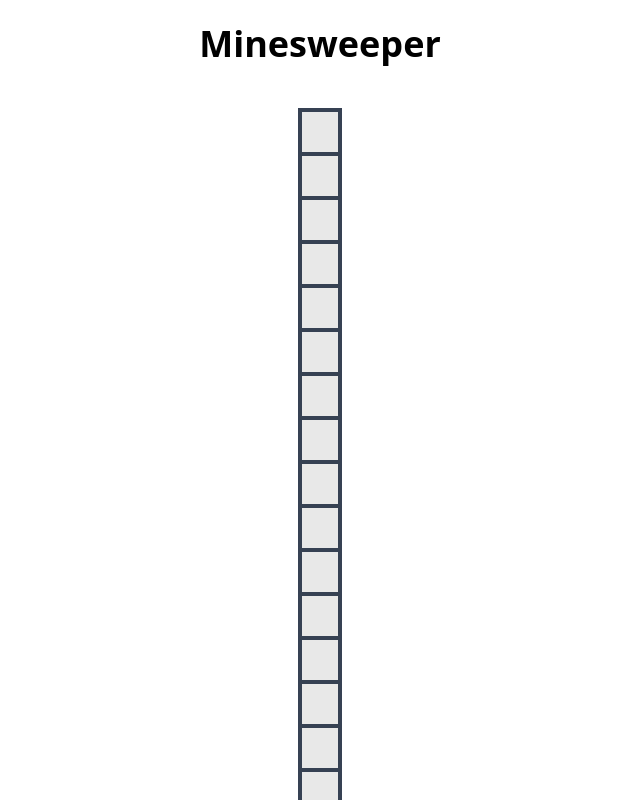
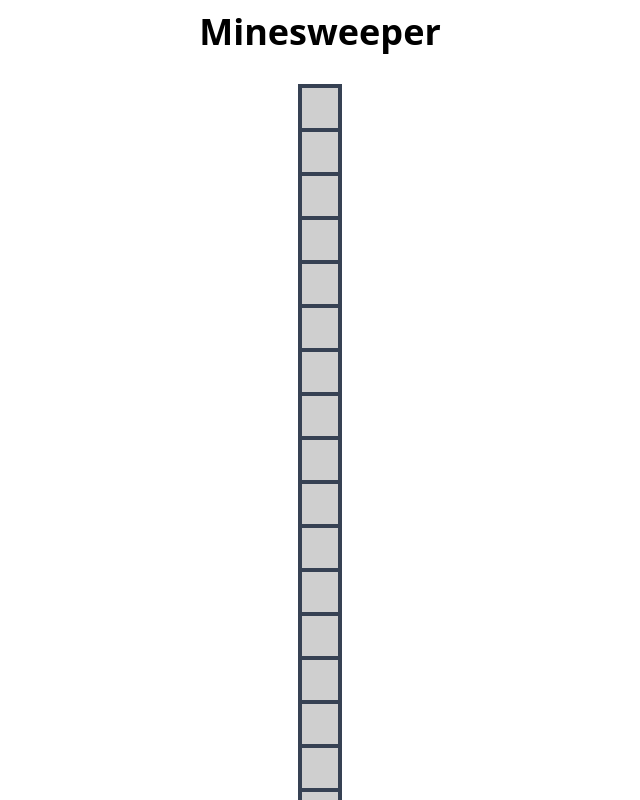
Before and after one commit to Isaac-Kingsley007/Mini-Games, a React (Vite) app: page /minesweeper in a window 1280 px wide. Shown: the top 800 px of the page, without its empty margins (320-960 px from the left). Built offline with nearby package versions, Linux system fonts and the light colour scheme.

Commit message:
Minesweeper Style Changes

```diff
--- a/src/games/minesweeper/MinesweeperPage.tsx
+++ b/src/games/minesweeper/MinesweeperPage.tsx
@@ -1,4 +1,4 @@
-import { useMemo, useState, useReducer, useEffect } from "react"
+import { useMemo, useState, useReducer, useEffect, useRef } from "react"
 import MinesweeperBoard from "./components/MinesweeperBoard"
 import MinesweeperGame from "./MinesweeperGame"
 
@@ -11,13 +11,19 @@
   const [wins, setWins] = useState(0);
   const [loses, setLoses] = useState(0);
 
+  const messageRef = useRef<HTMLParagraphElement>(null);
+
   useEffect(() => {
     if(minesweeperGame.isGameOver()){
       if(minesweeperGame.isWin()){
         setWins(wins + 1);
+        messageRef.current!.innerHTML = "You Won!!!!";
       } else{
         setLoses(loses + 1);
+        messageRef.current!.innerHTML = "Booomm! You Clicked a Mine";
       }
+    } else{
+      messageRef.current!.innerHTML = "";
     }
   }, [stateChange]);
 
@@ -29,8 +35,9 @@
 
   return (
     <div className="flex flex-col justify-between items-center w-full space-y-5">
-      <p className="text-4xl font-bold p-6">Minesweeper</p>
+      <p className="text-4xl font-bold p-3">Minesweeper</p>
       <MinesweeperBoard minesweeperGame={minesweeperGame}/>
+      <p ref={messageRef} className="text-xl px-5 py-3"></p>
       <div className="flex flex-row justify-evenly items-center w-full">
           {Object.entries(statusValues).map(([key, value], index) =>
             <div className="flex flex-col items-center px-4 space-y-2" key={index}>
@@ -39,7 +46,7 @@
             </div>
           )}
       </div>
-      <button onClick={() => minesweeperGame.resetGame()}>Reset</button>
+      <button onClick={() => minesweeperGame.resetGame()} className="text-white bg-red-400 px-6 py-3.5 rounded-2xl">Reset</button>
     </div>
   )
 }
--- a/src/games/minesweeper/components/Cell.tsx
+++ b/src/games/minesweeper/components/Cell.tsx
@@ -10,21 +10,33 @@
 }
 
 const backgroundColorArray = [
-    '#e8e8e8',
+    '#cfcfcf',
     '#fafafa',
-    '#e8e8e8',
+    '#cfcfcf',
     '#fafafa',
     '#ff5555',
     '#ff9595'
+]
+
+const numberColorArray = [
+    '',
+    '#0000FF',
+    '#008200',
+    '#FE0000',
+    '#000083',
+    '#840000',
+    '#008284',
+    '#850885',
+    '#757575'
 ]
 
 function getInnerAsset(status: Status, num: number){
     const space = "\u00A0\u00A0\u00A0\u00A0\u00A0";
     switch(status){
         case Status.Hidden:
-            return <span>{space}</span>
+            return <p>{space}</p>
         case Status.Revealed:
-            return <span>{(num == 0) ? space : num}</span>
+            return <p className="text-center" style={{color:numberColorArray[num]}}>{(num == 0) ? space : num}</p>
         case Status.Flagged:
         case Status.WronglyFlagged:
             return <img src={flag} alt="Flag" className="w-5 h-5"/>
```
